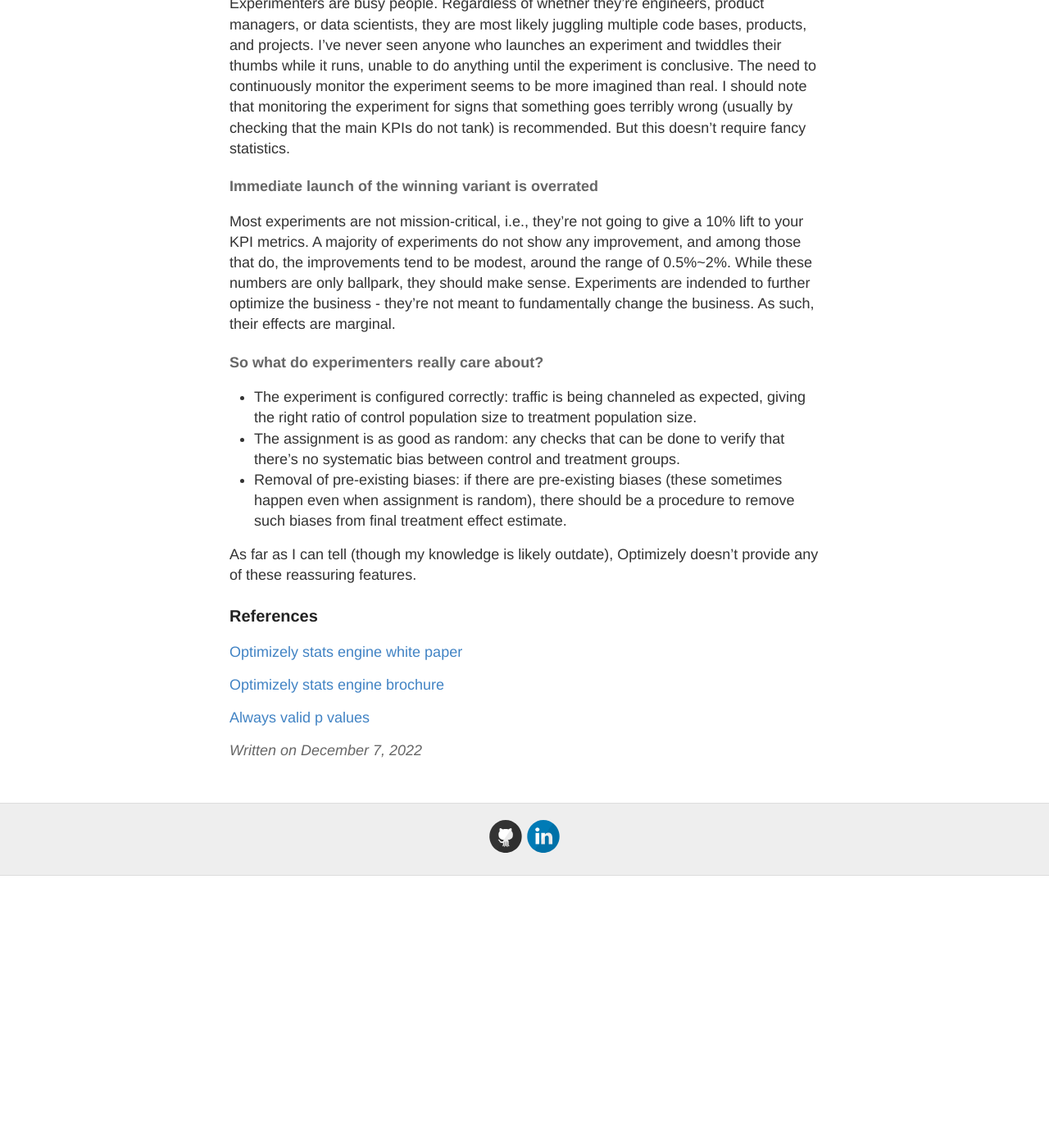
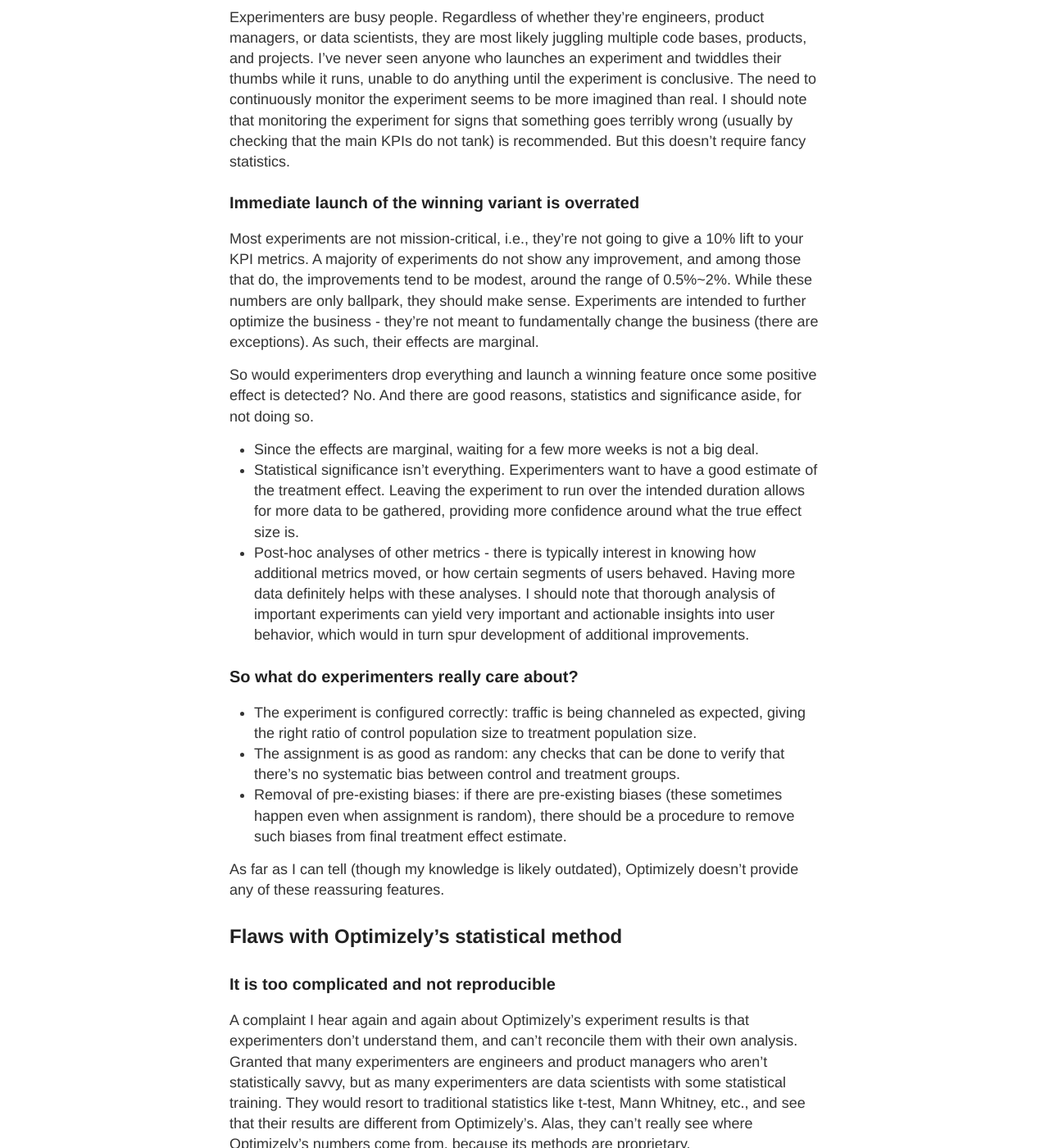
Before and after one commit to lechipatrick/lechipatrick.github.io, a Jekyll site: the page built from _posts/2022-12-07-a-critique-of-Optimizely.md, in a window 1280 px wide and 1400 px high, scrolled down 775 px. Shown: the whole window at 82% size. Built offline with Jekyll 4.4.1, drawn with Linux system fonts in a browser that asks for light colours; before the commit the page ends 1843 px from its top, so only the background shows below that; some of the changed text lies outside the part shown.

Commit message:
Update 2022-12-07-a-critique-of-Optimizely.md

```diff
--- a/_posts/2022-12-07-a-critique-of-Optimizely.md
+++ b/_posts/2022-12-07-a-critique-of-Optimizely.md
@@ -5,26 +5,39 @@
 
 [Optimizely](https://www.optimizely.com/) is an experimetation platform that offers 2 main services: configuring experiments (traffic splitting, treatment group assignment) and statistical analyses of the configured experiments. Here I outline several limitations, mainly with the analysis part, with using Optimizely.
 
-### Motivations behind Optimizely's statistical methods
+## Motivations behind Optimizely's statistical methods
 Optimizely uses a rather complicated statistical inference process that supposedly allows for continuous monitoring, efficient detection of any treatment effect, while guaranteeing that all inferences made in the process are statistically valid. Several main rationales are given for using such a procedure:
 * Users want to monitor their experiments continuously and stop the experiment as soon as some effect is detected. This "peeking" inflates the false positive error rate when traditional statistical methods are used.
 * Designing an experiment in the traditional sense (power calculation, sample size calculation, when to look at the results, etc.) is hard and involves too much guessing.
 
 While these motivations sound great on paper, my experience with experimentation systems and experimenters/users reveal that these issues are rather minor.
 
-#### Continuous monitoring is overrated
+### Continuous monitoring is overrated
 Experimenters are busy people. Regardless of whether they're engineers, product managers, or data scientists, they are most likely juggling multiple code bases, products, and projects. I've never seen anyone who launches an experiment and twiddles their thumbs while it runs, unable to do anything until the experiment is conclusive. The need to continuously monitor the experiment seems to be more imagined than real. I should note that monitoring the experiment for signs that something goes terribly wrong (usually by checking that the main KPIs do not tank) is recommended. But this doesn't require fancy statistics.
 
-#### Immediate launch of the winning variant is overrated
-Most experiments are not mission-critical, i.e., they're not  going to give a 10% lift to your KPI metrics. A majority of experiments do not show any improvement, and among those that do, the improvements tend to be modest, around the range of 0.5%~2%. While these numbers are only ballpark, they should make sense. Experiments are indended to further optimize the business - they're not meant to fundamentally change the business. As such, their effects are marginal.
+### Immediate launch of the winning variant is overrated
+Most experiments are not mission-critical, i.e., they're not  going to give a 10% lift to your KPI metrics. A majority of experiments do not show any improvement, and among those that do, the improvements tend to be modest, around the range of 0.5%~2%. While these numbers are only ballpark, they should make sense. Experiments are intended to further optimize the business - they're not meant to fundamentally change the business (there are exceptions). As such, their effects are marginal.
+
+So would experimenters drop everything and launch a winning feature once some positive effect is detected? No. And there are good reasons, statistics and significance aside, for not doing so.
+* Since the effects are marginal, waiting for a few more weeks is not a big deal.
+* Statistical significance isn't everything. Experimenters want to have a good estimate of the treatment effect. Leaving the experiment to run over the intended duration allows for more data to be gathered, providing more confidence around what the true effect size is.
+* Post-hoc analyses of other metrics - there is typically interest in knowing how additional metrics moved, or how certain segments of users behaved. Having more data definitely helps with these analyses. I should note that thorough analysis of important experiments can yield very important and actionable insights into user behavior, which would in turn spur development of additional improvements.
 
 
-#### So what do experimenters really care about?
+### So what do experimenters really care about?
 * The experiment is configured correctly: traffic is being channeled as expected, giving the right ratio of control population size to treatment population size.
 * The assignment is as good as random: any checks that can be done to verify that there's no systematic bias between control and treatment groups.
 * Removal of pre-existing biases: if there are pre-existing biases (these sometimes happen even when assignment is random), there should be a procedure to remove such biases from final treatment effect estimate.
 
-As far as I can tell (though my knowledge is likely outdate), Optimizely doesn't provide any of these reassuring features.
+As far as I can tell (though my knowledge is likely outdated), Optimizely doesn't provide any of these reassuring features.
+
+## Flaws with Optimizely's statistical method
+### It is too complicated and not reproducible
+A complaint I hear again and again about Optimizely's experiment results is that experimenters don't understand them, and can't reconcile them with their own analysis. Granted that many experimenters are engineers and product managers who aren't statistically savvy, but as many experimenters are data scientists with some statistical training. They would resort to traditional statistics like t-test, Mann Whitney, etc., and see that their results are different from Optimizely's. Alas, they can't really see where Optimizely's numbers come from, because its methods are proprietary.
+
+This above issue is more serious that it sounds. A proponent of Optimizely might say: "Hey - these methods have been developed by experts in the field, statisticians with Ph.D.s, at prestigious universities." But that would have little sway in a product review meeting where the in-house data scientist isn't able to explain the discrepancies, or why some metrics move in this direction whereas others move in the opposite direction. Like I write above, statistical significance isn't everything. Understanding the experiment results, being able to reason about them and therefore trust them, is orders of magnitude more important.
+### It is Bayesian inference, without the main benefits of Bayesian inference
+Now, there is some information about Optimizely's methods that the data scientist can attempt to piece together to try to reproduce. I have included such information I could find in the references section below. After studying these white papers several times over, and I shamelessly admit that I still haven't quite internalized their contributions (I even watched an hour long youtube presetation by one of the authors), let me provide a summary and some criticisms.
 
 
 
```
